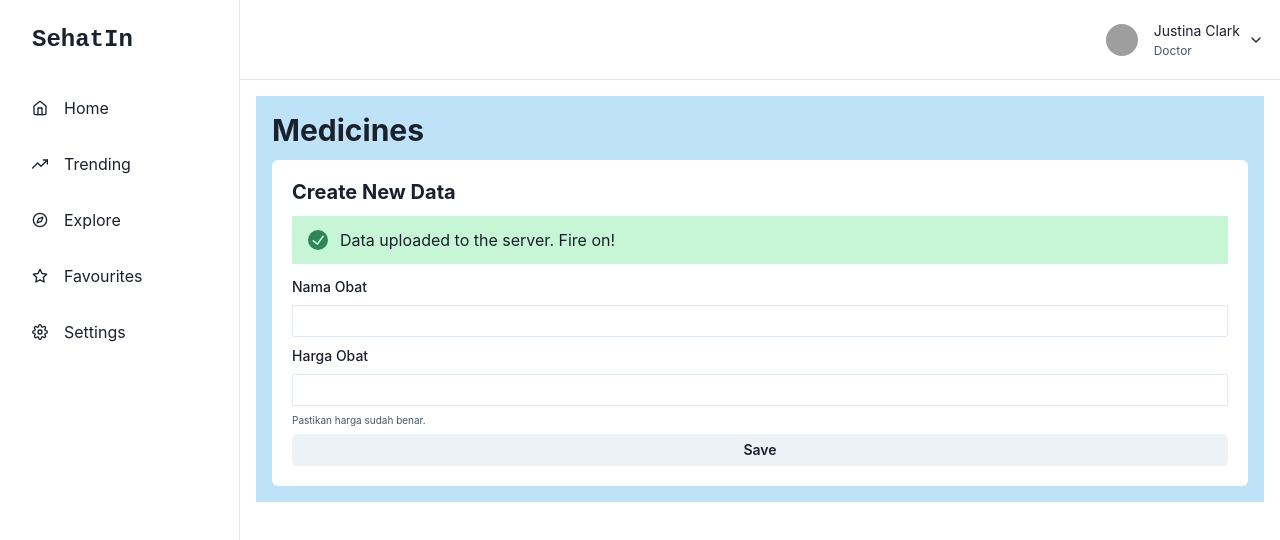
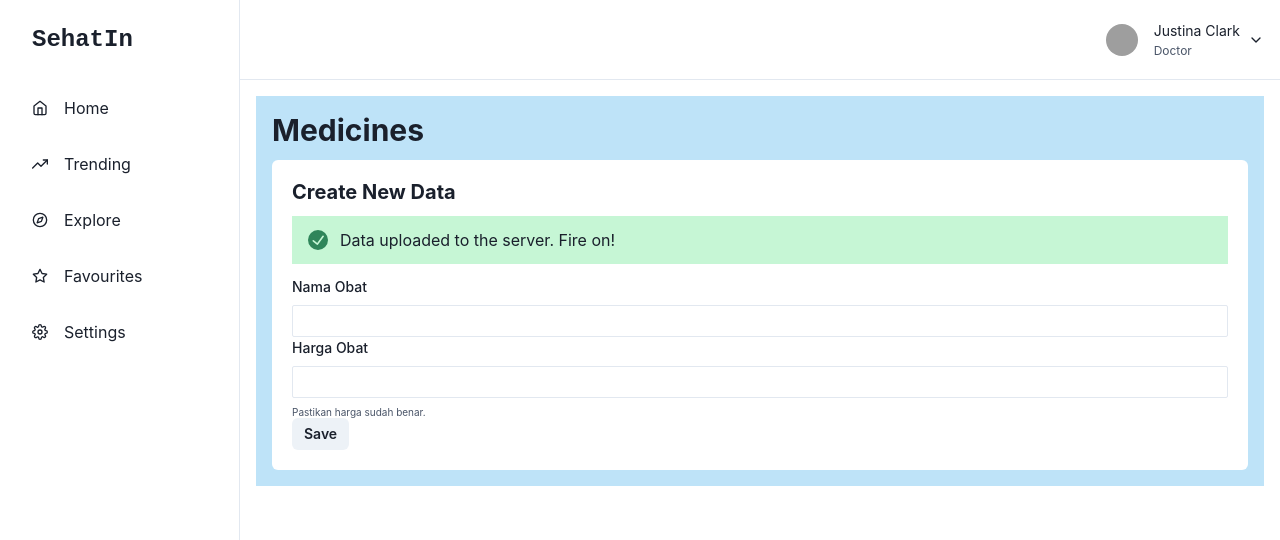
Before and after one commit to gg2-sehatin/sehatin, a React (Create React App) app: page /medicine-form in a window 1280 px wide. Shown: the top 540 px of the page. Built offline with nearby package versions, Linux system fonts and the light colour scheme; grey boxes are pictures that could not be loaded.

Commit message:
fix: fixing dir name of molecules and organisms

```diff
--- a/mock/db.json
+++ b/mock/db.json
@@ -39,7 +39,11 @@
       "id": 6
     }
   ],
-  "medicine" : [
-
+  "medicine": [
+    {
+      "medicine_name": "Paracetamol",
+      "medicine_price": 3000,
+      "id": 1
+    }
   ]
 }
--- /dev/null
+++ b/src/components/organisms/MedicineForm/index.tsx
@@ -0,0 +1,87 @@
+import React from "react";
+import SidebarWithHeader from 'components/Sidebar';
+import {
+  Box,
+  Stack,
+  Container,
+  Heading,
+  Button,
+  FormControl,
+  FormLabel,
+  FormHelperText,
+  Input,
+  Alert,
+  AlertIcon,
+} from '@chakra-ui/react'
+import { useFormik } from 'formik';
+
+export default function MedicineForm() {
+  const formik = useFormik({
+    initialValues: {
+      medicine_name:"",
+      medicine_price: "",
+    },
+    onSubmit: (values) => {
+      fetch('http://localhost:3001/medicine', {
+        method: 'POST',
+        headers: {'Content-Type' : 'application/json'},
+        body: JSON.stringify((values))
+      })
+    }
+  });
+  return (
+    <>
+      <SidebarWithHeader>
+        <Container
+          maxW='container.xl'
+          py={4}
+          bg='blue.100'
+        >
+          <Heading size='lg' mb='3'>
+            Medicines
+          </Heading>
+          <Box
+            p={5}
+            bg="white"
+            rounded="md"
+          >
+            <Heading size='md' mb={3}>
+              Create New Data
+            </Heading>
+            <Alert status='success' mb={3}>
+              <AlertIcon />
+              Data uploaded to the server. Fire on!
+            </Alert>
+            <Stack>
+              <form onSubmit={ formik.handleSubmit }>
+                <FormControl>
+                  <FormLabel htmlFor='email' fontSize={14}>Nama Obat</FormLabel>
+                  <Input
+                    id='medicine_name'
+                    name='medicine_name'
+                    onChange={formik.handleChange}
+                    value={ formik.values.medicine_name }
+                    type='text'
+                    size='sm' />
+                </FormControl>
+                <FormControl>
+                  <FormLabel htmlFor='email' fontSize={14}>Harga Obat</FormLabel>
+                  <Input
+                    id='medicine_price'
+                    name='medicine_price'
+                    onChange={formik.handleChange}
+                    value={ formik.values.medicine_price }
+                    type='number'
+                    size='sm' />
+                  <FormHelperText fontSize={10}>Pastikan harga sudah benar.</FormHelperText>
+                </FormControl>
+                <Button size='sm'
+                  type="submit">Save</Button>
+              </form>
+            </Stack>
+          </Box>
+        </Container>
+      </SidebarWithHeader>
+    </>
+  )
+}
--- a/src/organisms/MedicineForm/index.tsx
+++ /dev/null
@@ -1,57 +0,0 @@
-import SidebarWithHeader from 'components/Sidebar';
-import {
-  Box,
-  Stack,
-  Container,
-  Heading,
-  Button,
-  FormControl,
-  FormLabel,
-  FormHelperText,
-  Input,
-  Alert,
-  AlertIcon,
-} from '@chakra-ui/react'
-
-export default function MedicineForm() {
-  return (
-    <>
-      <SidebarWithHeader>
-        <Container
-          maxW='container.xl'
-          py={4}
-          bg='blue.100'
-        >
-          <Heading size='lg' mb='3'>
-            Medicines
-          </Heading>
-          <Box
-            p={5}
-            bg="white"
-            rounded="md"
-          >
-            <Heading size='md' mb={3}>
-              Create New Data
-            </Heading>
-            <Alert status='success' mb={3}>
-              <AlertIcon />
-              Data uploaded to the server. Fire on!
-            </Alert>
-            <Stack>
-              <FormControl>
-                <FormLabel htmlFor='email' fontSize={14}>Nama Obat</FormLabel>
-                <Input id='namaobat' type='text' size='sm' />
-              </FormControl>
-              <FormControl>
-                <FormLabel htmlFor='email' fontSize={14}>Harga Obat</FormLabel>
-                <Input id='hargaobat' type='number' size='sm' />
-                <FormHelperText fontSize={10}>Pastikan harga sudah benar.</FormHelperText>
-              </FormControl>
-              <Button size='sm'>Save</Button>
-            </Stack>
-          </Box>
-        </Container>
-      </SidebarWithHeader>
-    </>
-  )
-}
```
Also changed, not shown: src/routers/index.tsx (+7 -7 lines), src/components/molecules/AdminMedicineList/index.tsx (renamed from src/molecules/AdminMedicineList/index.tsx), src/components/molecules/AdminUser/index.tsx (renamed from src/molecules/AdminUser/index.tsx), src/components/molecules/ScheduleList/index.tsx (renamed from src/molecules/ScheduleList/index.tsx), src/components/organisms/AdminUserForm/index.tsx (renamed from src/organisms/AdminUserForm/index.tsx), src/components/organisms/ScheduleForm/index.tsx (renamed from src/organisms/ScheduleForm/index.tsx).
